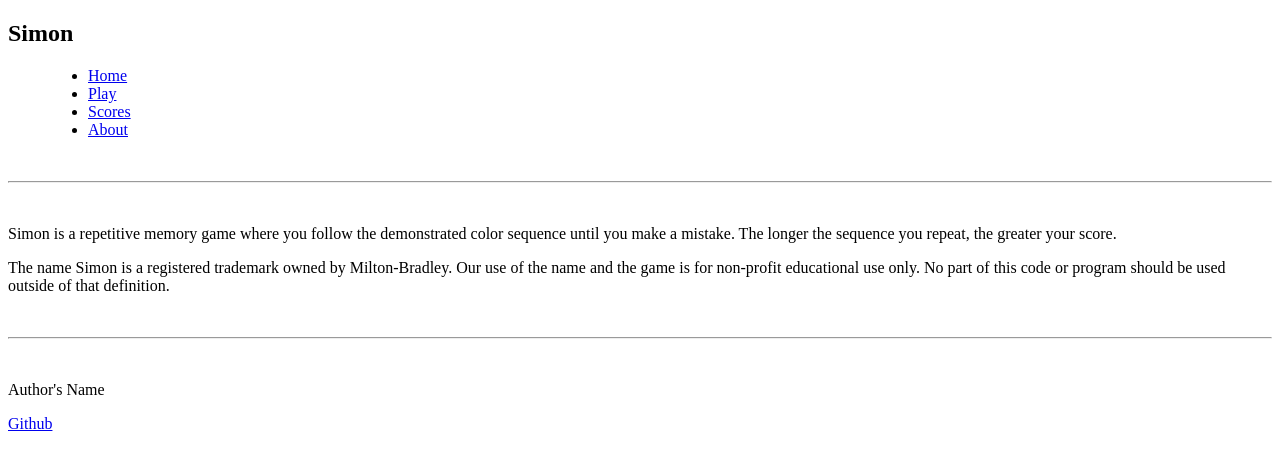
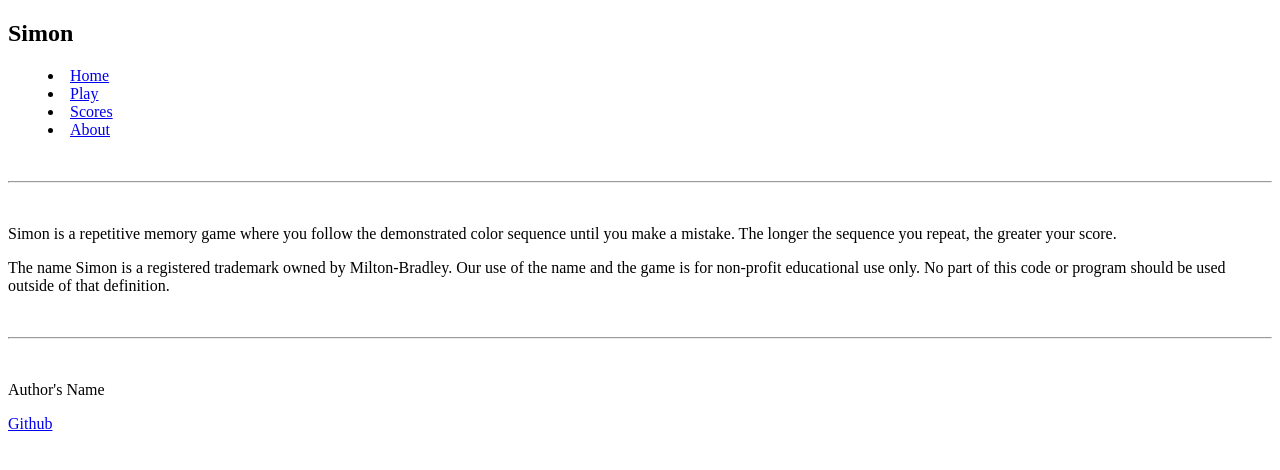
Before and after one commit to nathandcarter21/simon, a plain HTML site: page about.html in a window 1280 px wide. Drawn offline with Linux system fonts and the light colour scheme.

Commit message:
Edit nav

```diff
--- a/about.html
+++ b/about.html
@@ -10,12 +10,10 @@
 		<nav>
 			<h1>Simon</h1>
 			<menu>
-				<ul>
-					<li><a href="index.html">Home</a></li>
-					<li><a href="play.html">Play</a></li>
-					<li><a href="scores.html">Scores</a></li>
-					<li><a href="about.html">About</a></li>
-				</ul>
+				<li><a href="index.html">Home</a></li>
+				<li><a href="play.html">Play</a></li>
+				<li><a href="scores.html">Scores</a></li>
+				<li><a href="about.html">About</a></li>
 			</menu>
 		</nav>
 
```
Also changed, not shown: index.html (+4 -6 lines), play.html (+4 -6 lines), scores.html (+4 -6 lines).
